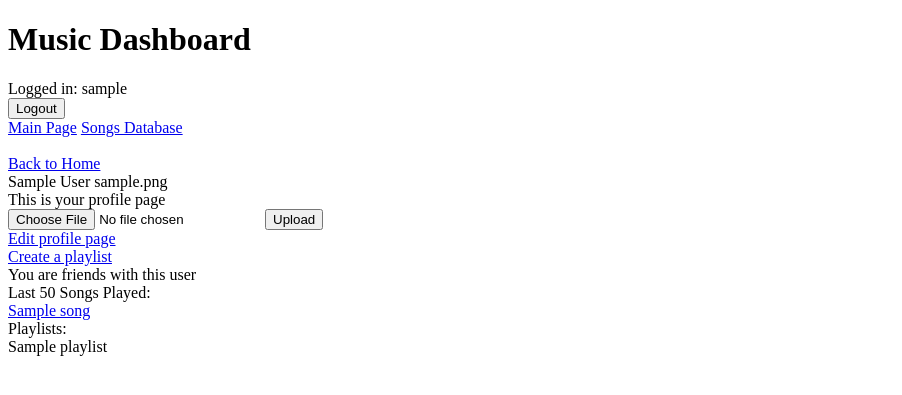
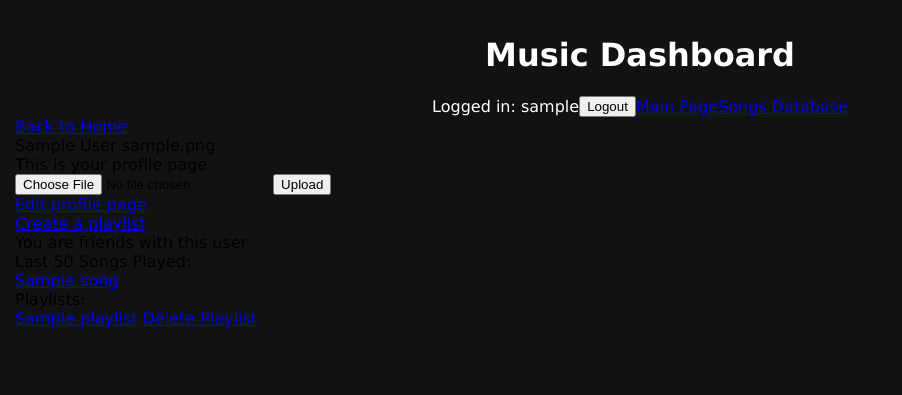
Before and after one commit to michaelkrah/CS412, a Django app: page /music_dashboard/profile/1 in a window 1280 px wide. Shown: the top 395 px of the page, without its empty margins (0-902 px from the left). Run offline with Django 5.2, Linux system fonts and the light colour scheme; the first user in the database is signed in; tables that the repository leaves empty hold one stand-in row (Sample ...).

Commit message:
all functionality complete, modifying css

```diff
--- a/music_dashboard/models.py
+++ b/music_dashboard/models.py
@@ -89,7 +89,7 @@ class Artist(models.Model):
   image = models.TextField(blank=False)
 
   def __str__(self):
-    return f'Artist {self.name}, genres: {self.genre}'
+    return f'Artist {self.name}'
 
 
   def get_genre(self):
@@ -130,7 +130,7 @@ class Song(models.Model):
   spotify_id = models.TextField(blank=False) # useful to associate with uploaded values
 
   def __str__(self):
-    return f'{self.name} by {self.artist}, {self.spotify_id} '
+    return f'{self.name} by {self.artist}, ({self.spotify_id}) '
 
 class Listen(models.Model):
   '''Model to refer to a song listened to by a profile at a specific time'''
@@ -149,7 +149,11 @@ class Playlist(models.Model):
   profile = models.ForeignKey("Profile", on_delete=models.CASCADE)
 
   def __str__(self):
-    return f'Playlist {self.name} by {self.profile}'
+    return f'{self.name} by {self.profile}'
+
+  def get_songs(self):
+    playlist_songs = list(PlaylistSong.objects.filter(playlist=self))
+    return playlist_songs
 
 
 class PlaylistSong(models.Model):
@@ -158,7 +162,7 @@ class PlaylistSong(models.Model):
   playlist = models.ForeignKey("Playlist", on_delete=models.CASCADE)
 
   def __str__(self):
-    return f'Song {self.song} on playlist {self.playlist}'
+    return f'{self.song} on playlist {self.playlist}'
 
 
 
--- a/music_dashboard/templates/music_dashboard/base.html
+++ b/music_dashboard/templates/music_dashboard/base.html
@@ -6,13 +6,16 @@
 <head>
   <meta charset="UTF-8">
   <meta name="viewport" content="width=device-width, initial-scale=1.0">
-  <link rel="stylesheet" href="">
+  <link rel="stylesheet" href="{% static 'stylesheet-music-dashboard.css' %}">
 </head>
 
 <body>
 
   <header>
+    <div class="top-div">
       <h1>Music Dashboard</h1>
+    </div>
+    <div class="top-div">
       {% if request.user.is_authenticated %}
       Logged in: {{request.user}}
       <form method="POST" class="h-header" action="{% url 'music_dashboard_logout' %}">
@@ -27,11 +30,10 @@
       {% endif %}
 
 
+
       <a href="{% url 'main_page' %}">Main Page</a>
       <a href="{% url 'songs' %}">Songs Database</a>
-
-    <br>
-    <br>
+    </div>
   </header>
   {% block content %}
   {% endblock %}
--- a/music_dashboard/templates/music_dashboard/show_profile.html
+++ b/music_dashboard/templates/music_dashboard/show_profile.html
@@ -55,7 +55,14 @@ Playlists: <br>
 
 {% for p in playlists %}
 
-{{p.name}} <br>
+<a href="{% url  'playlist' p.pk %}">{{p.name}}</a>
+
+{% if request.user.is_authenticated and request.user.pk == profile.user.pk %}
+<a href="{% url  'delete_playlist' p.pk %}">Delete Playlist</a>
+
+{% endif %}
+
+<br>
 
 {% endfor %}
 
--- a/music_dashboard/urls.py
+++ b/music_dashboard/urls.py
@@ -18,5 +18,8 @@ urlpatterns = [
   path(r'profile/update', views.EditProfileView.as_view(), name="edit_profile"),
   path(r'profile/create_playlist', views.CreatePlaylistView.as_view(), name="create_playlist"),
   path(r'profile/modify_playlist/<int:pk>', views.UpdatePlaylistView.as_view(), name="update_playlist"),
+  path(r'playlist/<int:pk>', views.PlaylistDetail.as_view(), name="playlist"),
+  path(r'delete_playlist/<int:pk>', views.DeletePlaylist.as_view(), name="delete_playlist"),
+  path(r'delete_playlist_song/<int:pk>', views.DeletePlaylistSong.as_view(), name="delete_playlist_song"),
 
 ]
--- a/music_dashboard/views.py
+++ b/music_dashboard/views.py
@@ -5,8 +5,8 @@ from django.db.models.query import QuerySet
 from django.shortcuts import render
 from django.forms import BaseModelForm
 from django.http import HttpResponse
-from django.views.generic import ListView, DetailView, CreateView, View, UpdateView
-from .models import Profile, Listen, Song, Artist
+from django.views.generic import ListView, DetailView, CreateView, View, UpdateView, DeleteView
+from .models import Profile, Listen, Song, Artist, PlaylistSong
 from . forms import *
 import json
 
@@ -330,6 +330,19 @@ class CreatePlaylistView(LoginRequiredMixin, CreateView):
           redirect("main_page")
 
     form.instance.profile = request_user_profile
+    playlist = form.save()
+
+    songs_to_add = self.request.POST.get('songs_to_add', '')
+    if songs_to_add:
+        song_names = [name.strip() for name in songs_to_add.split(',') if name.strip()]
+        for song_name in song_names:
+            # Retrieve or handle the song by its name
+            try:
+                song = Song.objects.get(name__iexact=song_name)
+                PlaylistSong.objects.create(song=song, playlist=playlist)
+            except Song.DoesNotExist:
+                print(f"Song '{song_name}' does not exist.")
+
 
     return super().form_valid(form)
 
@@ -349,9 +362,145 @@ class CreatePlaylistView(LoginRequiredMixin, CreateView):
 class UpdatePlaylistView(LoginRequiredMixin, UpdateView):
   '''view to update a playlist'''
   model = Playlist
+  form_class = UpdatePlaylistForm
   template_name = 'music_dashboard/update_playlist_form.html'
+  content_object_name = "playlist"
 
-# each detailed song view should have a link to add to a playlist, will open up a new page where a playlist can be chosen
-# update playlist view can be used to delete songs
+  def get_context_data(self, **kwargs: Any) -> dict[str, Any]:
+
+    context = super().get_context_data(**kwargs)
+    playlist = self.get_object()
+    context["profile"] = playlist.profile
+    return context
+
+  def form_valid(self, form: BaseModelForm) -> HttpResponse:
+    request_user_profile = None
+
+
+    if self.request.user.is_authenticated:
+      try:
+          request_user_profile = self.request.user.get_profile()
+      except ObjectDoesNotExist:
+          print("Could not find profile")
+          redirect("main_page")
+
+    playlist = self.get_object()
+
+    songs_to_add = self.request.POST.get('songs_to_add', '')
+    if songs_to_add:
+        song_names = [name.strip() for name in songs_to_add.split(',') if name.strip()]
+        for song_name in song_names:
+            try:
+                song = Song.objects.get(name__iexact=song_name)
+                PlaylistSong.objects.create(song=song, playlist=playlist)
+            except Song.DoesNotExist:
+                print(f"Song '{song_name}' does not exist.")
+
+
+    return super().form_valid(form)
+
+  def get_success_url(self):
+      playlist = self.get_object()
+      return reverse("playlist", kwargs={"pk": playlist.pk})
+
+
+  def get_login_url(self):
+    return reverse('main_page')
+
+
+
+class PlaylistDetail(LoginRequiredMixin, DetailView):
+  '''Detailed view of a playlist, can access controls to modify a playlist from here'''
+  model = Playlist
+  template_name = 'music_dashboard/show_playlist.html'
+  context_object_name = 'playlist'
+
+  def dispatch(self, request, *args, **kwargs):
+
+    if not request.user.is_authenticated:
+      return redirect('main_page')
+
+    request_user_profile = None
+
+    if self.request.user.is_authenticated:
+      try:
+          request_user_profile = self.request.user.get_profile()
+      except ObjectDoesNotExist:
+          pass
+
+
+    playlist = self.get_object()
+    profile = playlist.profile
+
+    if not profile.is_friend(request_user_profile) and not request_user_profile.pk == profile.pk:
+       return redirect('main_page')
+
+
+    return super().dispatch(request, *args, **kwargs)
+
+
+
+
+  def get_context_data(self, **kwargs: Any) -> dict[str, Any]:
+
+    context = super().get_context_data(**kwargs)
+    playlist = self.get_object()
+
+    playlist_songs = playlist.get_songs()
+
+    context["playlist_songs"] = playlist_songs
+    context["profile"] = playlist.profile
+    return context
+
+
+  def get_login_url(self):
+    return reverse('main_page')
+
+class DeletePlaylistSong(LoginRequiredMixin, DeleteView):
+  '''view to delete an entry in a playlist'''
+  model = PlaylistSong
+  template_name = "music_dashboard/delete_playlist_song.html"
+  context_object_name = "playlist_song"
+
+  def get_success_url(self):
+    playlist_song = self.get_object()
+    playlist = playlist_song.playlist
+    return reverse("playlist", kwargs={"pk":playlist.pk})
+
+  def dispatch(self, request, *args, **kwargs):
+    playlist_song = self.get_object()
+    profile = playlist_song.playlist.profile
+    if profile.user != request.user:
+        return redirect(reverse('main_page'))
+    return super().dispatch(request, *args, **kwargs)
+
+  def get_login_url(self):
+    return reverse('main_page')
+
+class DeletePlaylist(LoginRequiredMixin, DeleteView):
+  '''view to delete an entire playlist'''
+  model = Playlist
+  template_name = "music_dashboard/delete_playlist.html"
+  context_object_name = "playlist"
+
+  def get_success_url(self):
+    playlist = self.get_object()
+    profile = playlist.profile
+    return reverse("profile", kwargs={"pk":profile.pk})
+
+  def dispatch(self, request, *args, **kwargs):
+    playlist = self.get_object()
+    profile = playlist.profile
+    if profile.user != request.user:
+        return redirect(reverse('main_page'))
+    return super().dispatch(request, *args, **kwargs)
+
+  def get_login_url(self):
+    return reverse('main_page')
+
+# update playlist view can be used to delete songs or add more through text box
 # can also delete playlists from profile
 # also should have a detailed playlist view
+
+# stretch:
+# each detailed song view should have a link to add to a playlist, will open up a new page where a playlist can be chosen
--- /dev/null
+++ b/static/stylesheet-music-dashboard.css
@@ -0,0 +1,26 @@
+/* This CSS was derived from NetNinja's multi-column grid example. */
+/* I took this from the example in class */
+body {
+  margin: 15px;
+  background: #121212;
+  font-family: Verdana, Geneva, Tahoma, sans-serif;
+
+}
+
+.top-div {
+  display: flex;
+  justify-content: center;
+  align-items: center;
+  background: #121212;
+  border-radius: 15px;
+  color: white;
+}
+
+.center-div {
+  display: flex;
+  justify-content: center;
+  align-items: center;
+  background: #535353;
+  border-radius: 15px;
+  color: white;
+}
```
Also changed, not shown: music_dashboard/forms.py (+7 -0 lines), music_dashboard/templates/music_dashboard/create_playlist_form.html (+13 -3 lines), music_dashboard/templates/music_dashboard/delete_playlist.html (added, +32 -0 lines), music_dashboard/templates/music_dashboard/delete_playlist_song.html (added, +32 -0 lines), music_dashboard/templates/music_dashboard/show_playlist.html (added, +37 -0 lines), music_dashboard/templates/music_dashboard/update_playlist_form.html (+14 -4 lines). Lines whose indentation alone changed are shown as unchanged.
